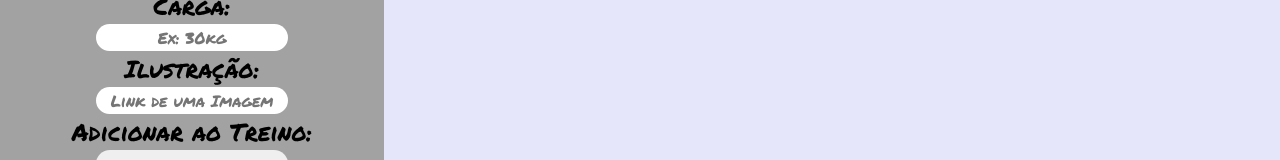
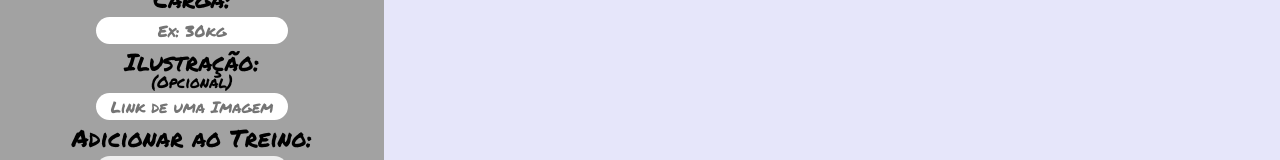
Before and after one commit to thspanhol/gym-training, a React (Create React App) app: page / in a window 1280 px wide. Shown: the part 587-747 px from the top of the page. Built offline with nearby package versions, Linux system fonts and the light colour scheme.

Commit message:
Style: determinando imagem como opcional

```diff
--- a/src/components/CreateTraining.jsx
+++ b/src/components/CreateTraining.jsx
@@ -41,6 +41,7 @@ function CreateTraining() {
       <input type='text' id='car' spellCheck="false" placeholder='Ex: 30kg' onChange={(e) => setExCar(e.target.value)} value={exCar}/>
 
       <label htmlFor='ilu'>Ilustração: </label>
+      <p>(Opcional)</p>
       <input type='text' id='ilu' spellCheck="false" placeholder='Link de uma Imagem' onChange={(e) => setExImg(e.target.value)} value={exImg}/>
 
       <label htmlFor='treinos'>Adicionar ao Treino: </label>
--- a/src/styles.js
+++ b/src/styles.js
@@ -67,6 +67,11 @@ export const Create = styled.div`
   {
     margin-top: 1vh;
   }
+  p
+  {
+    font-size: medium;
+    margin-top: -10px;
+  }
 `;
 export const Title = styled.h1`
   font-size: 4.5vw;
```
